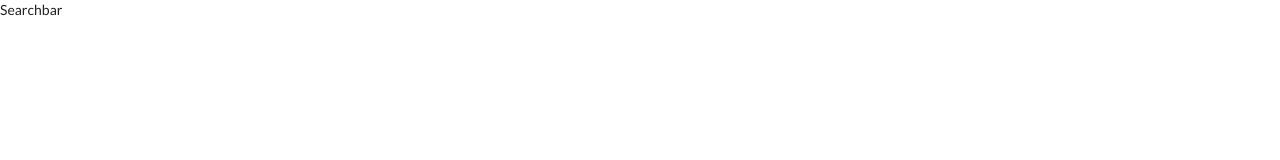
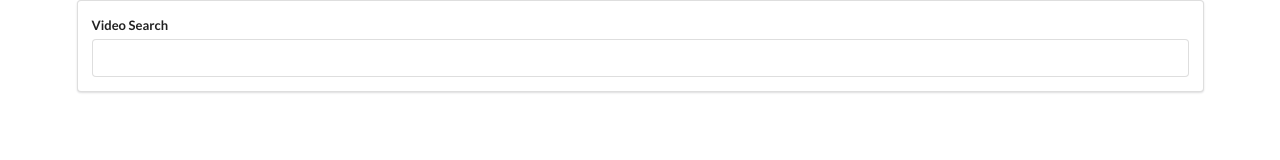
Before and after one commit to AlliNeuman/youtube-search-hooks, a React (Create React App) app: page / in a window 1280 px wide. Shown: the top 160 px of the page. Built offline with nearby package versions, Linux system fonts and the light colour scheme.

Commit message:
Add api boiler info and axios for fetching videos

```diff
--- a/package.json
+++ b/package.json
@@ -6,6 +6,7 @@
     "@testing-library/jest-dom": "^5.11.9",
     "@testing-library/react": "^11.2.5",
     "@testing-library/user-event": "^12.8.3",
+    "axios": "^0.21.1",
     "react": "^17.0.1",
     "react-dom": "^17.0.1",
     "react-scripts": "4.0.3",
--- a/src/components/App.js
+++ b/src/components/App.js
@@ -4,7 +4,7 @@ import SearchBar from "./SearchBar";
 class App extends React.Component {
   render() {
     return (
-      <div>
+      <div className="ui container">
         <SearchBar />
       </div>
     );
--- a/src/components/SearchBar.js
+++ b/src/components/SearchBar.js
@@ -1,8 +1,33 @@
 import React from "react";
 
 class SearchBar extends React.Component {
+  state = { term: "" };
+
+  onInputChange = (event) => {
+    this.setState({ term: event.target.value });
+  };
+
+  onFormSubmit = (event) => {
+    event.preventDefault();
+
+    // TODO: make sure to call callback from parent component
+  };
+
   render() {
-    return <div>Searchbar</div>;
+    return (
+      <div className="ui segment search-bar">
+        <form className="ui form" onSubmit={this.onFormSubmit}>
+          <div className="field">
+            <label>Video Search</label>
+            <input
+              type="text"
+              value={this.state.term}
+              onChange={this.onInputChange}
+            />
+          </div>
+        </form>
+      </div>
+    );
   }
 }
 
```
Also changed, not shown: src/apis/youtube.js (added, +13 -0 lines), 1 other file (tests, documents, lock files or other folders).
